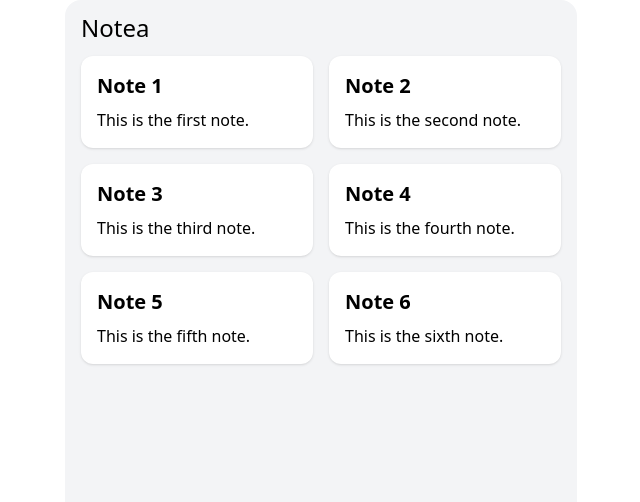
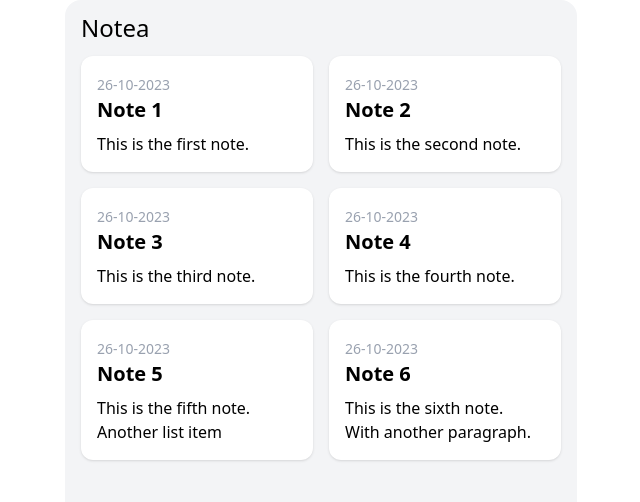
Before and after one commit to nnivxix/notea, a Vue app: page / in a window 1280 px wide. Shown: the top 502 px of the page, without its empty margins (319-959 px from the left). Built offline with nearby package versions, Linux system fonts and the light colour scheme.

Commit message:
feat: add NoteCard component and update note structure with HTML content and created_at timestamp

```diff
--- a/package.json
+++ b/package.json
@@ -17,6 +17,7 @@
     "@tiptap/pm": "^2.11.7",
     "@tiptap/starter-kit": "^2.11.7",
     "@tiptap/vue-3": "^2.11.7",
+    "@vueuse/core": "^13.1.0",
     "lucide-vue-next": "^0.488.0",
     "tailwindcss": "^4.1.3",
     "vue": "^3.5.13",
--- /dev/null
+++ b/src/components/NoteCard.vue
@@ -0,0 +1,50 @@
+<script setup lang="ts">
+import { useElementSize } from "@vueuse/core";
+import formatTime from "../utils/formatTime";
+import { computed, useTemplateRef } from "vue";
+
+const { note } = defineProps<{
+  note: {
+    id: string;
+    title: string;
+    content: string;
+    created_at: string;
+  };
+}>();
+
+const contentEl = useTemplateRef("contentEl");
+
+const { width, height } = useElementSize(contentEl);
+
+const rowEnd = computed(() => {
+  let rows = Math.ceil(height.value / width.value);
+
+  if (rows > 2) {
+    rows = 2;
+  }
+  return `span ${rows}`;
+});
+</script>
+<template>
+  <RouterLink
+    :to="{
+      name: 'notes.uid',
+      params: { uid: note.id },
+    }"
+    :key="note.id"
+    class="p-4 bg-white rounded-xl shadow"
+    :style="{
+      'grid-row-end': rowEnd,
+    }"
+  >
+    <time :datetime="note.created_at" class="text-gray-400 text-sm">{{
+      formatTime(note.created_at)
+    }}</time>
+    <h2 class="text-xl font-bold">{{ note.title }}</h2>
+    <div
+      class="mt-2 max-h-72 overflow-hidden"
+      v-html="note.content"
+      ref="contentEl"
+    />
+  </RouterLink>
+</template>
--- a/src/composables/useNotes.ts
+++ b/src/composables/useNotes.ts
@@ -1,39 +1,46 @@
 const notes = [
   {
-    id: 1,
+    id: "abcde",
     title: "Note 1",
-    content: "This is the first note.",
+    content: "<p>This is the first note.</p>",
+    created_at: "2023-10-26T00:00:00.000Z",
   },
   {
-    id: 2,
+    id: "fghij",
     title: "Note 2",
-    content: "This is the second note.",
+    content: "<p>This is the second note.</p>",
+    created_at: "2023-10-26T00:00:00.000Z",
   },
   {
-    id: 3,
+    id: "klmno",
     title: "Note 3",
-    content: "This is the third note.",
+    content: "<ul><li>This is the third note.</li></ul>",
+    created_at: "2023-10-26T00:00:00.000Z",
   },
   {
-    id: 4,
+    id: "pqrst",
     title: "Note 4",
-    content: "This is the fourth note.",
+    content: "<ol><li>This is the fourth note.</li></ol>",
+    created_at: "2023-10-26T00:00:00.000Z",
   },
   {
-    id: 5,
+    id: "uvwxy",
     title: "Note 5",
-    content: "This is the fifth note.",
+    content:
+      "<ul><li>This is the fifth note.</li><li>Another list item</li></ul>",
+    created_at: "2023-10-26T00:00:00.000Z",
   },
   {
-    id: 6,
+    id: "zabcd",
     title: "Note 6",
-    content: "This is the sixth note.",
+    content: "<p>This is the sixth note.</p><p>With another paragraph.</p>",
+    created_at: "2023-10-26T00:00:00.000Z",
   },
 ];
 
 export const useNotes = () => {
   const getNote = (uid: string) => {
-    const note = notes.find((note) => note.id === parseInt(uid));
+    const note = notes.find((note) => note.id === uid);
 
     if (!note) {
       return {
--- a/src/pages/index.vue
+++ b/src/pages/index.vue
@@ -1,21 +1,11 @@
 <script setup lang="ts">
+import NoteCard from "../components/NoteCard.vue";
 import { useNotes } from "../composables/useNotes";
 
 const { notes } = useNotes();
 </script>
 <template>
   <div class="grid grid-cols-2 gap-4">
-    <RouterLink
-      v-for="note in notes"
-      :to="{
-        name: 'notes.uid',
-        params: { uid: note.id },
-      }"
-      :key="note.id"
-      class="p-4 bg-white rounded-xl shadow"
-    >
-      <h2 class="text-xl font-bold">{{ note.title }}</h2>
-      <p class="mt-2">{{ note.content }}</p>
-    </RouterLink>
+    <NoteCard v-for="note in notes" :key="note.id" :note="note" />
   </div>
 </template>
--- /dev/null
+++ b/src/utils/formatTime.ts
@@ -0,0 +1,9 @@
+import { formatDate } from "@vueuse/core";
+
+const formatTime = (date: string) => {
+  const dateObj = new Date(date);
+
+  return formatDate(dateObj, "DD-MM-YYYY");
+};
+
+export default formatTime;
```
Also changed, not shown: 1 other file (tests, documents, lock files or other folders).
